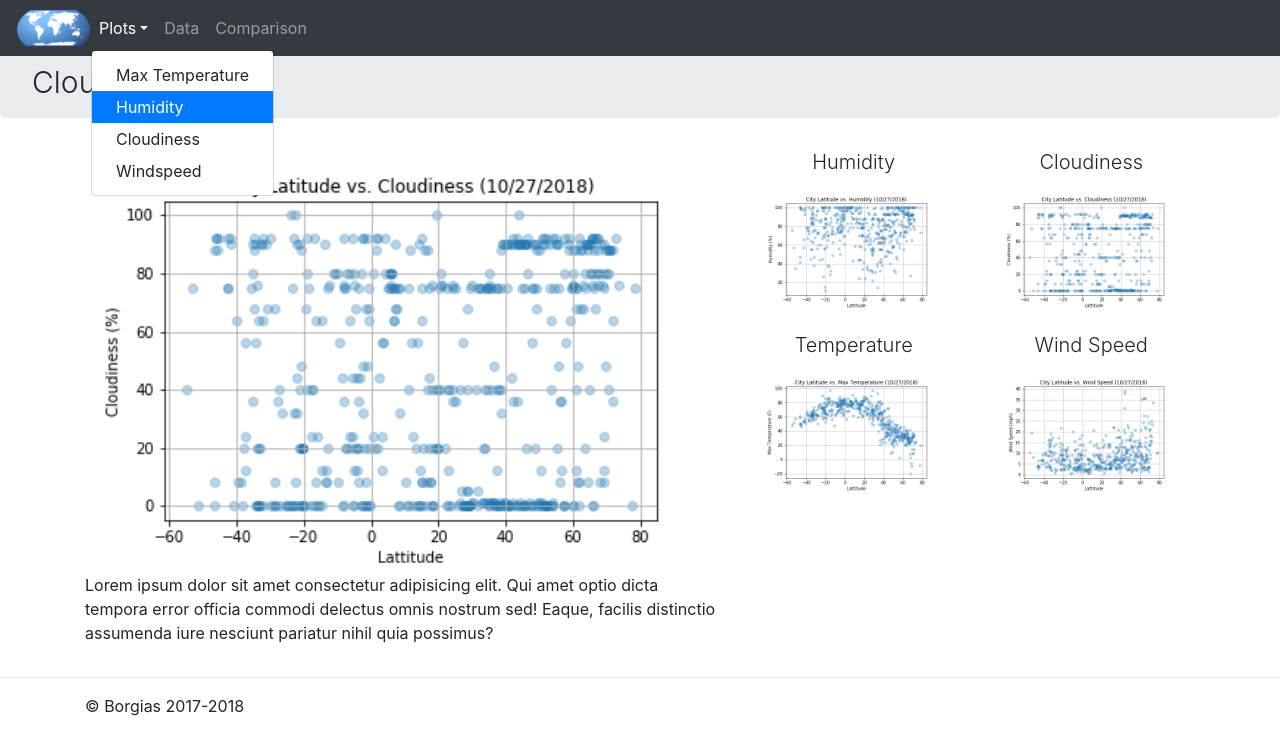
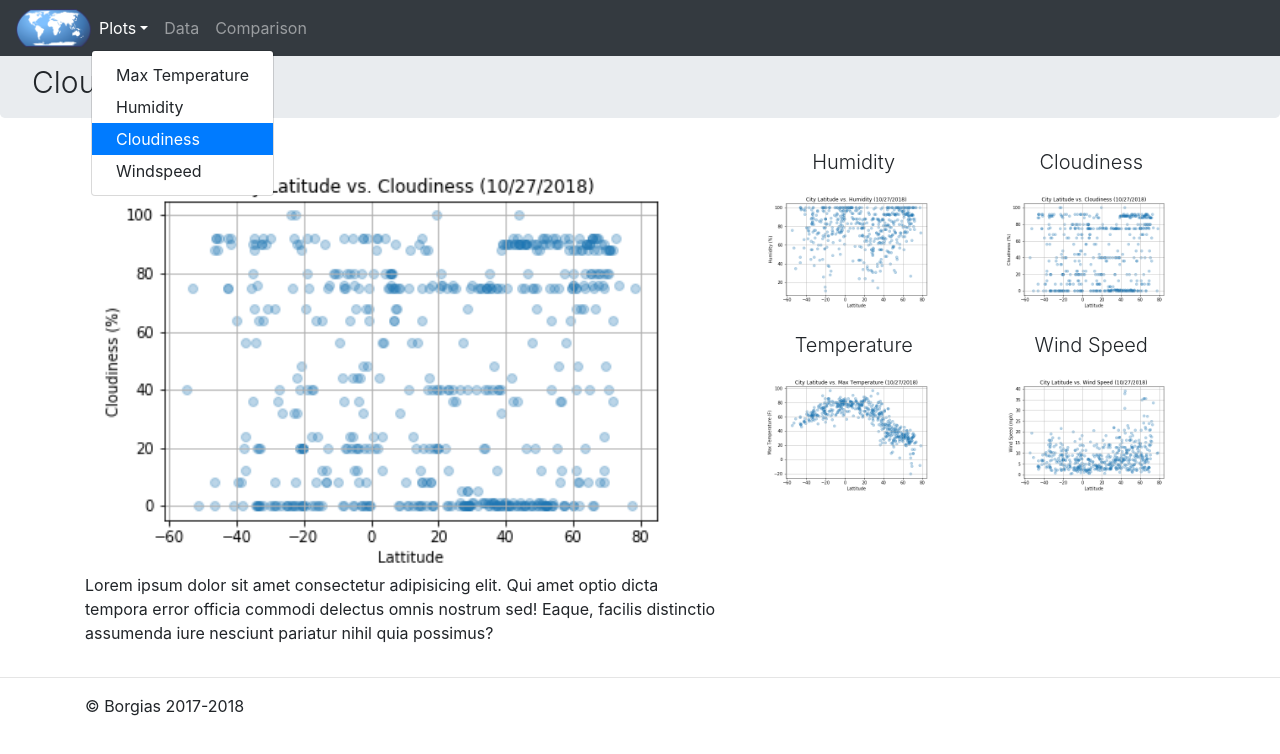
Before and after one commit to lborgias/11-Web, a plain HTML site: page cloudiness.html in a window 1280 px wide. Both pictures are taken after a click on the link "Plots". Drawn offline with nearby package versions, Linux system fonts and the light colour scheme.

Commit message:
updated active link

```diff
--- a/cloudiness.html
+++ b/cloudiness.html
@@ -38,8 +38,8 @@
           <a class="nav-link dropdown-toggle" href="#" id="dropdown01" data-toggle="dropdown" aria-haspopup="true" aria-expanded="false">Plots</a>
           <div class="dropdown-menu" aria-labelledby="dropdown01">
               <a class="dropdown-item" href="maxtemp.html">Max Temperature</a>
-              <a class="dropdown-item active" href="humidity.html">Humidity</a>
-              <a class="dropdown-item" href="cloudiness.html">Cloudiness</a>
+              <a class="dropdown-item" href="humidity.html">Humidity</a>
+              <a class="dropdown-item active" href="cloudiness.html">Cloudiness</a>
               <a class="dropdown-item" href="windspeed.html">Windspeed</a>
           </div>
         </li>
```
Also changed, not shown: maxtemp.html (+2 -2 lines), windspeed.html (+2 -2 lines).
